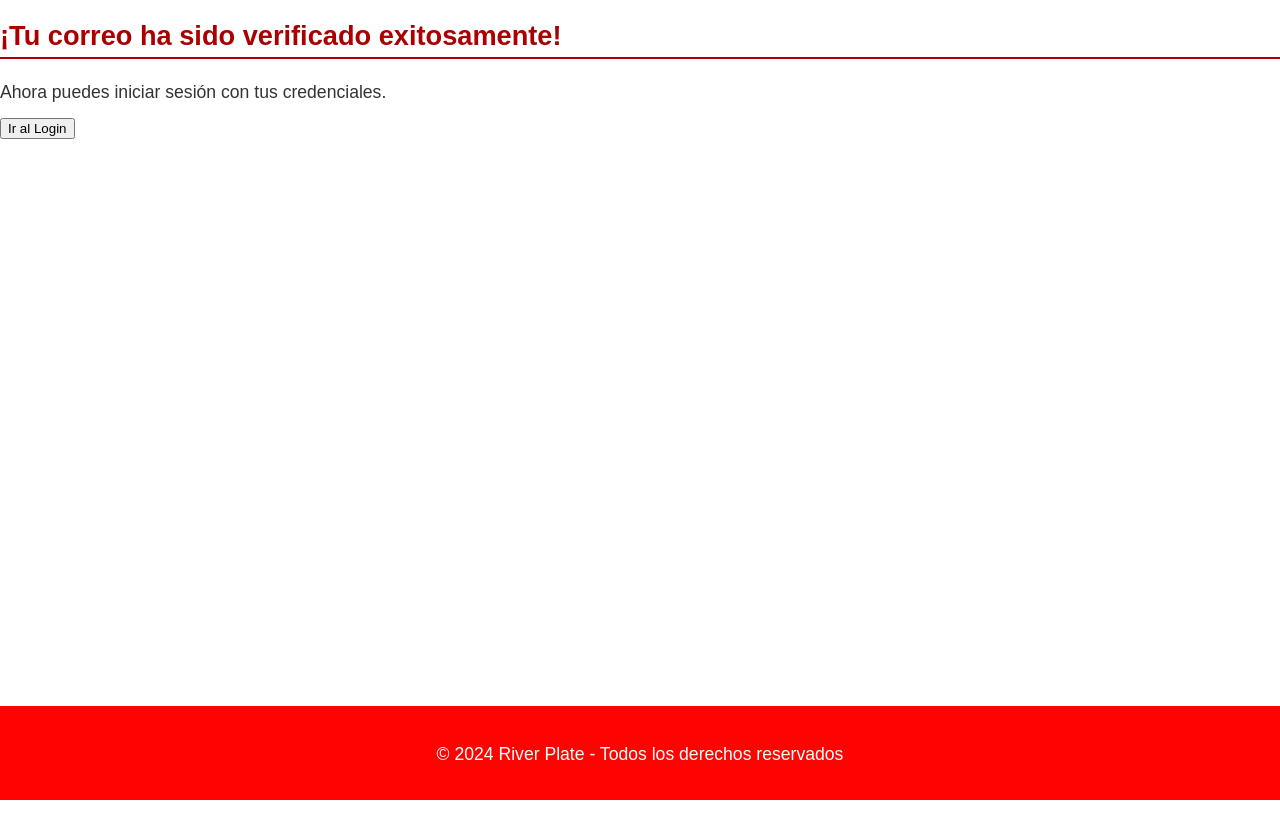
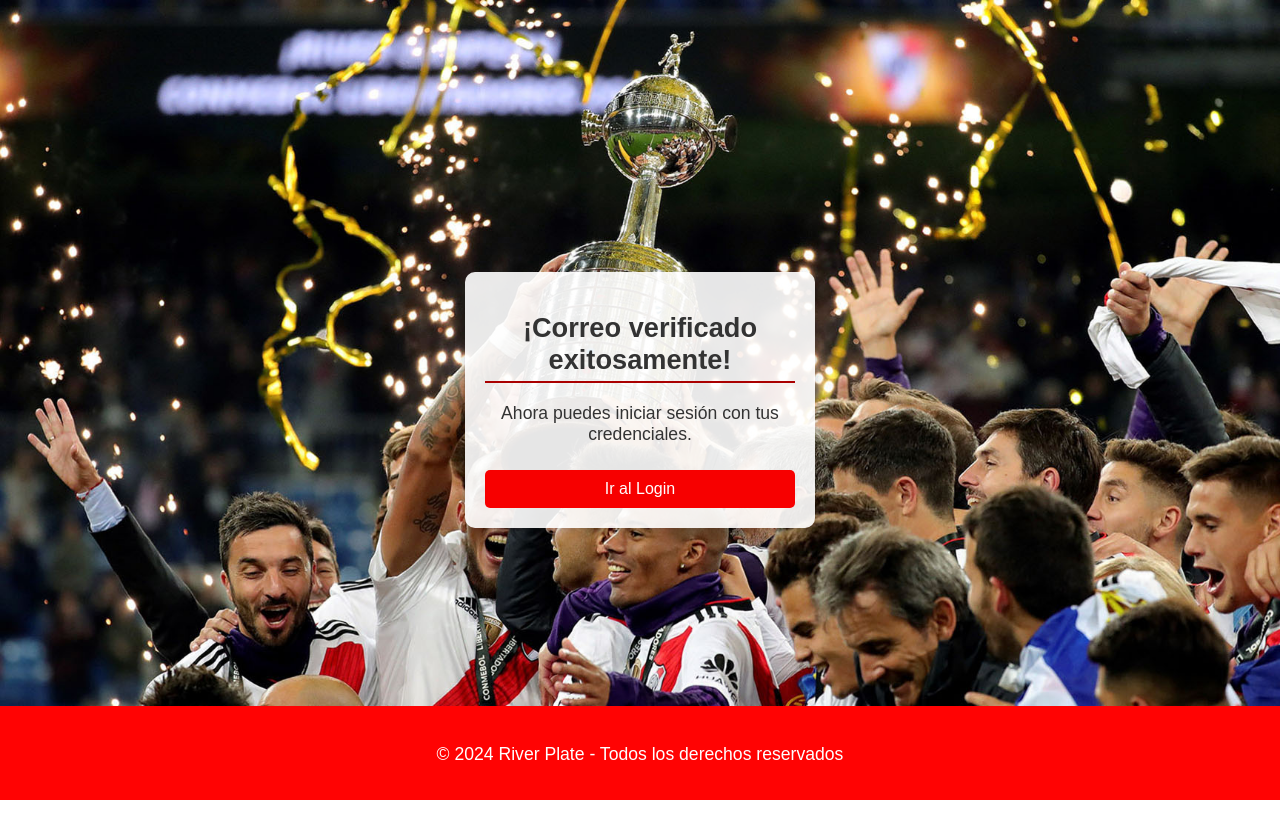
Before and after one commit to abelll05/river-plate-frontend, a React (Create React App) app: page /verify-success in a window 1280 px wide. Shown: the top 838 px of the page. Built offline with nearby package versions, Linux system fonts and the light colour scheme.

Commit message:
Mensaje de commit

```diff
--- a/src/components/Login.js
+++ b/src/components/Login.js
@@ -25,15 +25,14 @@ const Login = ({ setIsAuthenticated }) => {
           body: JSON.stringify({ email, password }),
         }
       );
+
       const data = await response.json();
 
       if (response.ok) {
-        // Si el inicio de sesión es exitoso
         localStorage.setItem('token', data.token);
         setIsAuthenticated(true);
-        navigate('/'); // Redirigir al inicio
+        navigate('/');
       } else {
-        // Si hay un error, mostrar el mensaje de error del servidor
         setError(data.error || 'Error al iniciar sesión');
       }
     } catch (error) {
@@ -55,7 +54,7 @@ const Login = ({ setIsAuthenticated }) => {
               type="email"
               value={email}
               onChange={(e) => setEmail(e.target.value)}
-              placeholder="Introduce tu email"
+              placeholder="Enter your email"
               required
             />
           </div>
@@ -65,14 +64,14 @@ const Login = ({ setIsAuthenticated }) => {
               type="password"
               value={password}
               onChange={(e) => setPassword(e.target.value)}
-              placeholder="Introduce tu contraseña"
+              placeholder="Enter your password"
               required
             />
           </div>
           <button type="submit" className="auth-button" disabled={loading}>
             {loading ? 'Iniciando sesión...' : 'Login'}
           </button>
-          {error && <p className="auth-error">{error}</p>} {/* Mostrar error */}
+          {error && <p className="auth-error">{error}</p>}
         </form>
         <p className="auth-footer">
           ¿No tienes cuenta?{' '}
--- a/src/components/VerifySuccess.js
+++ b/src/components/VerifySuccess.js
@@ -1,18 +1,23 @@
 import React from 'react';
 import { useNavigate } from 'react-router-dom';
+import './Auth.css';
 
 const VerifySuccess = () => {
   const navigate = useNavigate();
 
   const handleLoginRedirect = () => {
-    navigate('/login'); // Redirige al login
+    navigate('/login');
   };
 
   return (
-    <div>
-      <h2>¡Tu correo ha sido verificado exitosamente!</h2>
-      <p>Ahora puedes iniciar sesión con tus credenciales.</p>
-      <button onClick={handleLoginRedirect}>Ir al Login</button>
+    <div className="auth-container">
+      <div className="auth-box">
+        <h2>¡Correo verificado exitosamente!</h2>
+        <p>Ahora puedes iniciar sesión con tus credenciales.</p>
+        <button className="auth-button" onClick={handleLoginRedirect}>
+          Ir al Login
+        </button>
+      </div>
     </div>
   );
 };
```
